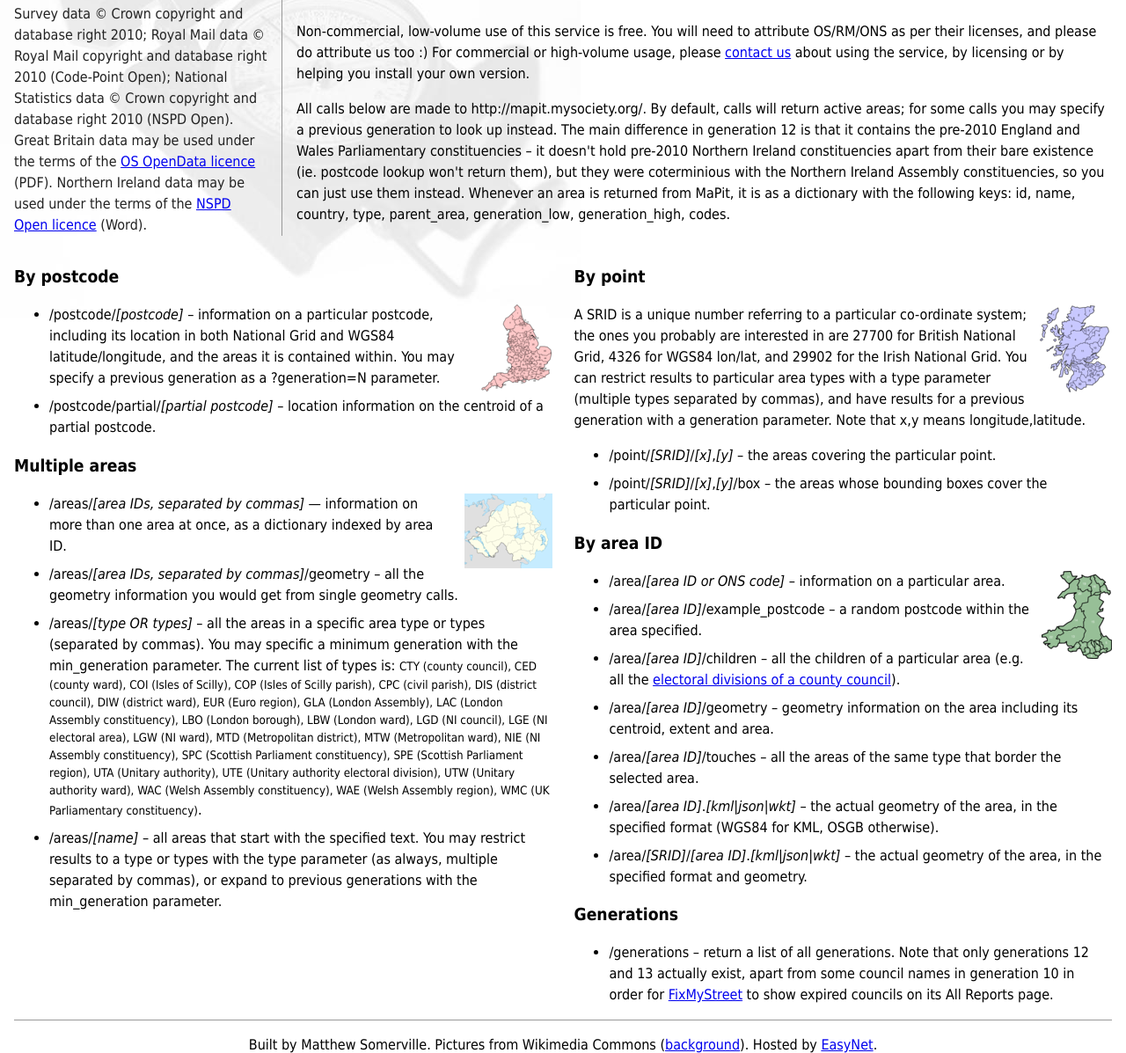
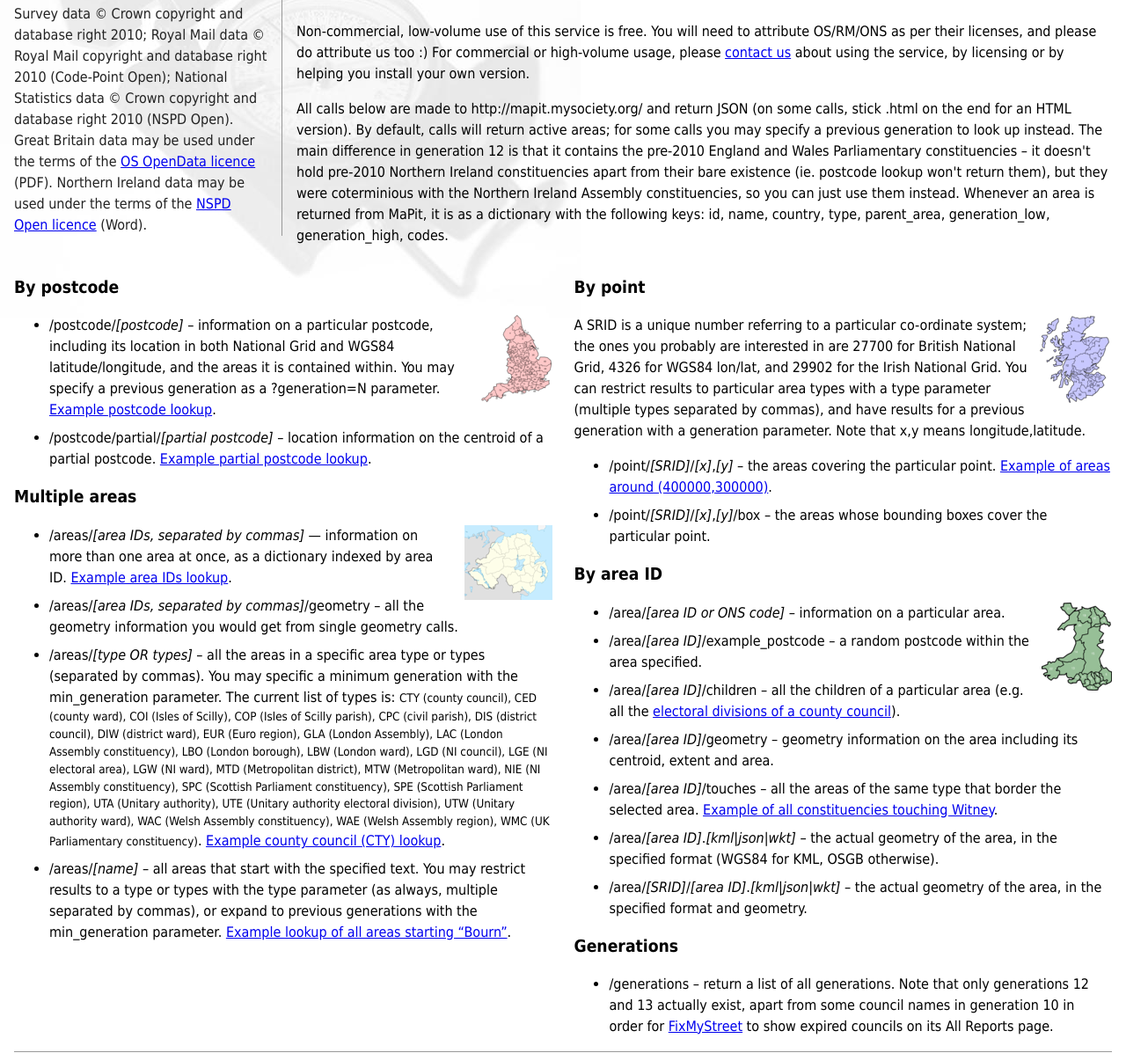
Before and after one commit to mysociety/mapit, a Django app: template pylib/mapit/templates/index.html in a window 1280 px wide. Shown: the part 372-1569 px from the top of the page at 88% size. Run offline with Django 3.2, Linux system fonts and the light colour scheme; the template is opened without the code that fills it, so the values that code supplies are empty.

Commit message:
Add some examples.

```diff
--- a/pylib/mapit/templates/index.html
+++ b/pylib/mapit/templates/index.html
@@ -40,7 +40,8 @@ OS/RM/ONS as per their licenses, and please do attribute us too :) For commercia
 high-volume usage, please <a href="http://www.mysociety.org/contact/">contact us</a>
 about using the service, by licensing or by helping you install your own version.</p>
 
-<p>All calls below are made to http://mapit.mysociety.org/. By default, calls
+<p>All calls below are made to http://mapit.mysociety.org/ and return JSON
+(on some calls, stick .html on the end for an HTML version). By default, calls
 will return active areas; for some calls you may specify a previous generation
 to look up instead. The main difference in generation 12 is that it contains
 the pre-2010 England and Wales Parliamentary constituencies &ndash; it doesn't hold
@@ -61,10 +62,11 @@ generation_high, codes.</p>
 <li>/postcode/<i>[postcode]</i> &ndash; information on a particular postcode,
 including its location in both National Grid and WGS84 latitude/longitude, and
 the areas it is contained within. You may specify a previous generation as a
-?generation=N parameter.
+?generation=N parameter. <a href="/postcode/SW1A1AA.html">Example postcode lookup</a>.
 
 <li>/postcode/partial/<i>[partial postcode]</i> &ndash; location information on the
-centroid of a partial postcode.
+centroid of a partial postcode. <a href="/postcode/partial/EH1">Example partial
+postcode lookup</a>.
 
 </ul>
 
@@ -74,7 +76,7 @@ centroid of a partial postcode.
 <ul>
 
 <li>/areas/<i>[area IDs, separated by commas]</i> &mdash; information on more than one
-area at once, as a dictionary indexed by area ID.
+area at once, as a dictionary indexed by area ID. <a href="/areas/2636,2637.html">Example area IDs lookup</a>.
 
 <li>/areas/<i>[area IDs, separated by commas]</i>/geometry &ndash; all the geometry
 information you would get from single geometry calls.
@@ -91,11 +93,13 @@ SPC (Scottish Parliament constituency), SPE (Scottish Parliament region),
 UTA (Unitary authority), UTE (Unitary authority electoral division),
 UTW (Unitary authority ward), WAC (Welsh Assembly constituency),
 WAE (Welsh Assembly region), WMC (UK Parliamentary constituency)</small>.
+<a href="/areas/CTY.html">Example county council (CTY) lookup</a>.
 
 <li>/areas/<i>[name]</i> &ndash; all areas that start with the specified text. You
 may restrict results to a type or types with the type parameter (as always,
 multiple separated by commas), or expand to previous generations with the
-min_generation parameter.
+min_generation parameter. <a href="/areas/Bourn.html">Example lookup of all
+areas starting &ldquo;Bourn&rdquo;</a>.
 
 </ul>
 </div>
@@ -113,6 +117,7 @@ generation parameter. Note that x,y means longitude,latitude.</p>
 <ul>
 
 <li>/point/<i>[SRID]</i>/<i>[x]</i>,<i>[y]</i> &ndash; the areas covering the particular point.
+<a href="/point/27700/400000,300000.html">Example of areas around (400000,300000)</a>.
 
 <li>/point/<i>[SRID]</i>/<i>[x]</i>,<i>[y]</i>/box &ndash; the areas whose
 bounding boxes cover the particular point.
@@ -129,11 +134,12 @@ bounding boxes cover the particular point.
 <li>/area/<i>[area ID]</i>/example_postcode &ndash; a random postcode within the area specified.
 
 <li>/area/<i>[area ID]</i>/children &ndash; all the children of a particular area (e.g. all
-the <a href="http://mapit.mysociety.org/area/2236/children">electoral divisions of a county council</a>).
+the <a href="http://mapit.mysociety.org/area/2236/children.html">electoral divisions of a county council</a>).
 
 <li>/area/<i>[area ID]</i>/geometry &ndash; geometry information on the area including its centroid, extent and area.
 
 <li>/area/<i>[area ID]</i>/touches &ndash; all the areas of the same type that border the selected area.
+<a href="/area/65622/touches.html">Example of all constituencies touching Witney</a>.
 
 <li>/area/<i>[area ID]</i>.<i>[kml|json|wkt]</i> &ndash; the actual geometry of the area, in the specified format (WGS84 for KML, OSGB otherwise).
 
```
